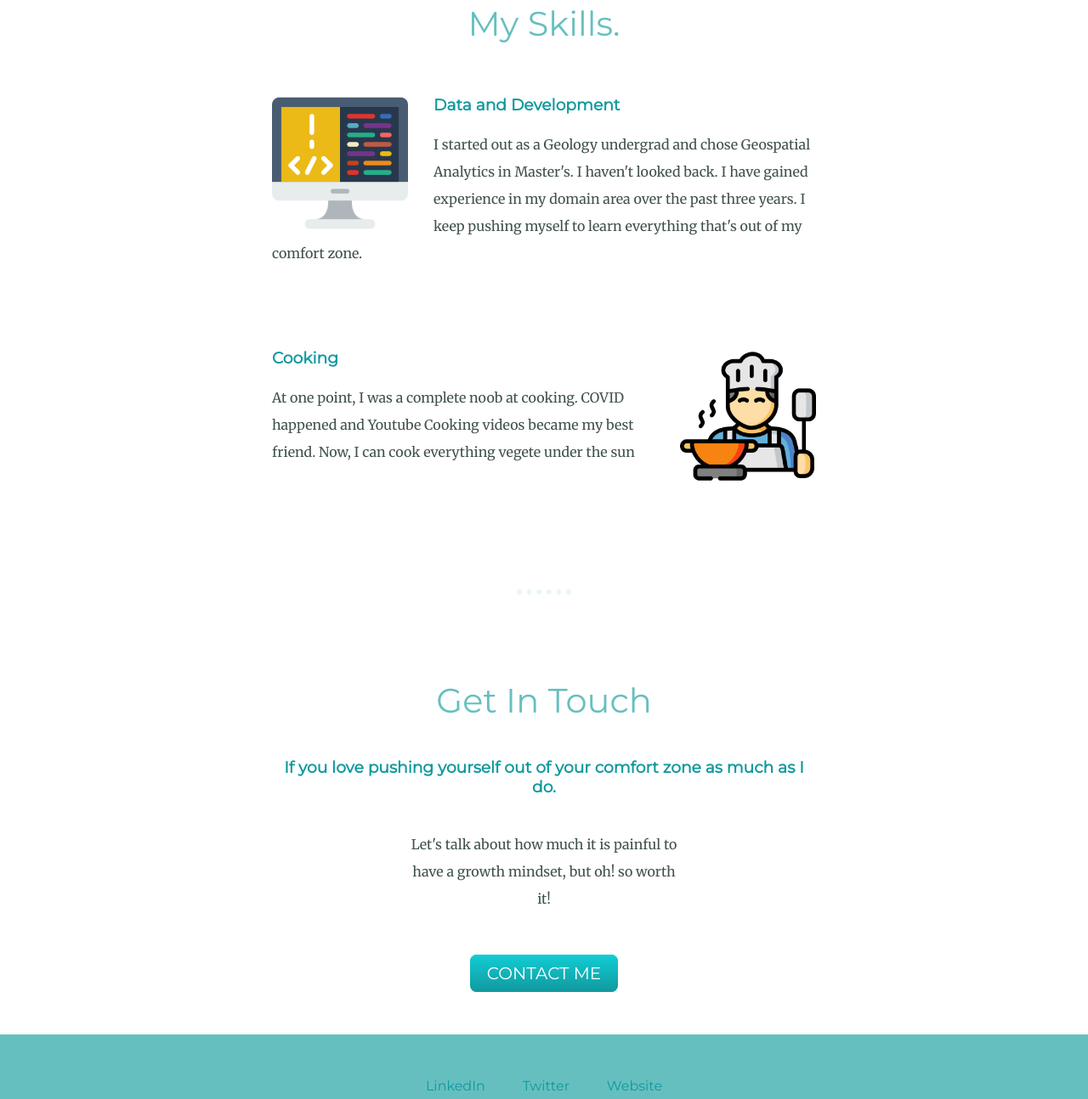
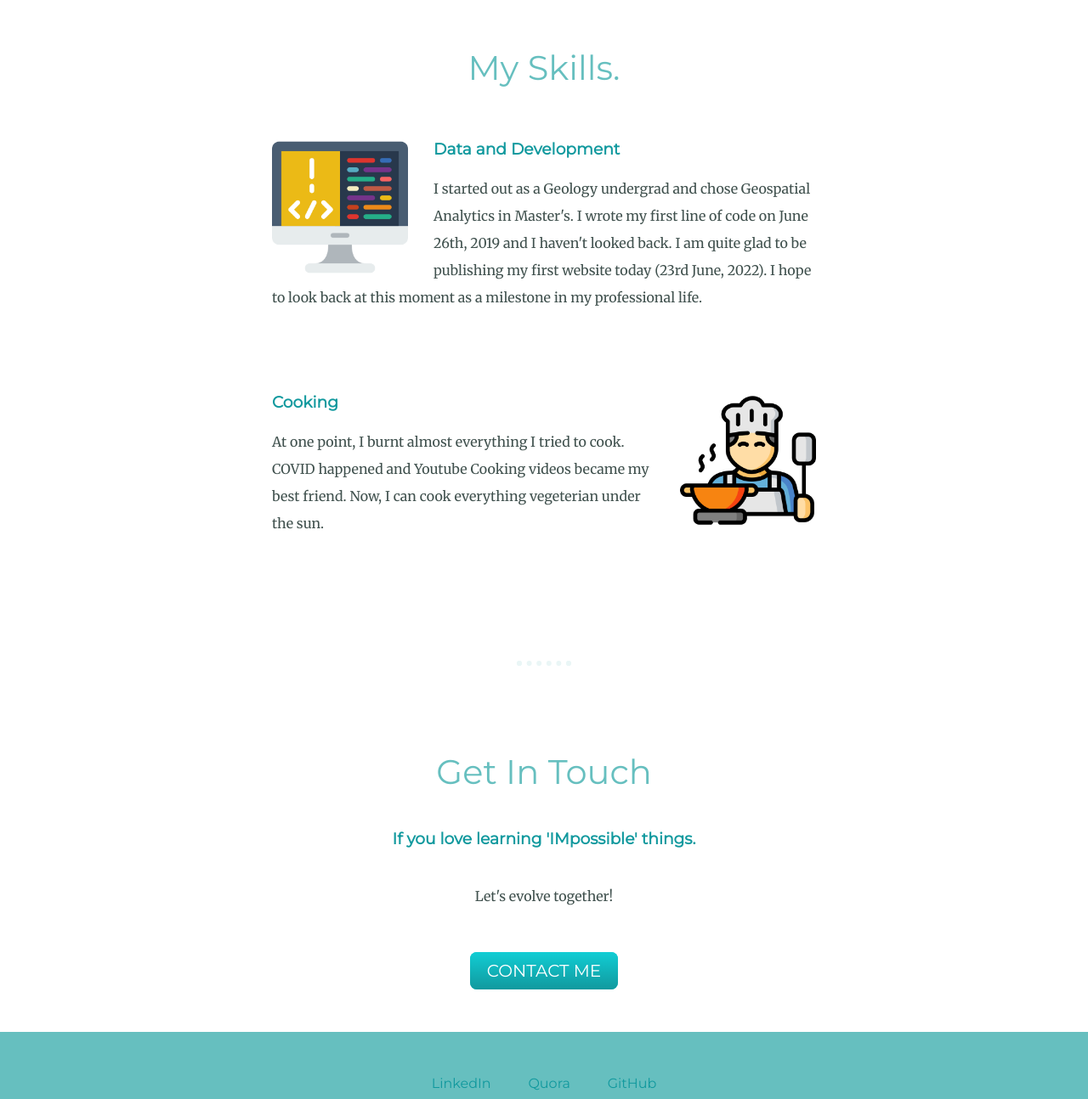
Before and after one commit to faultlady/PersonalWebsite, a plain HTML site: page index.html in a window 1280 px wide. Shown: the part 1337-2631 px from the top of the page at 85% size. Drawn offline with Linux system fonts and the light colour scheme.

Commit message:
Update index.html

```diff
--- a/index.html
+++ b/index.html
@@ -10,7 +10,15 @@
     <link href="https://fonts.googleapis.com/css2?family=Merriweather&family=Montserrat&family=Sacramento&display=swap" rel="stylesheet">
   </head>
   <body>
+    <div class="topnav">
+        <a class="active" href="#intro">Hi</a>
+        <a href="#myskills">Skills</a>
+        <a href="#talktome">Contact Me</a>
+    </div>
+
+
     <div class="topContainer">
+
 
       <h1>I'm Srishti.</h1>
       <h2>a philomath</h2>
@@ -25,47 +33,43 @@
       <img class = "bottom-bird" src="Images/dove.png" alt="bird">
       <img class = "bottom-cloud" src="Images/clouds.png" alt="bottomcloud">
 
+    </div>
 
-
-
-
-    </div>
     <div class="middle-container">
-      <div class="profile">
+      <div id="intro" class="profile">
         <img class = "ranu" src="Images/ranu.png" alt="ranu">
         <h2>Hello.</h2>
-        <p class="intro">I'm a Full Stack Developer, Geospatial Analytics Enthusiast and a part time writer. I love, Geology, Ginger tea. I bake sourdoughs on weekend.</p>
+        <p class="intro">I'm a Software Engineer, Geospatial Analytics Enthusiast and a part time writer. I love Geology, programming and Ginger tea. I bake pizzas or hike on random weekend.</p>
       </div>
       <hr>
-      <div class="skills">
+      <div id="myskills" class="skills">
         <h2>My Skills.</h2>
         <div class="skill-row">
           <img class="skill-computer" src="Images/coding.png" alt="skills">
           <h3>Data and Development</h3>
-          <p>I started out as a Geology undergrad and chose Geospatial Analytics in Master's.
-          I haven't looked back. I have gained experience in my domain area over the past three years.
-          I keep pushing myself to learn everything that's out of my comfort zone.</p>
+          <p>I started out as a Geology undergrad and chose Geospatial Analytics in Master's. I wrote my first line of code on June 26th, 2019 and I haven't looked back.
+          I am quite glad to be publishing my first website today (23rd June, 2022). I hope to look back at this moment as a milestone in my professional life. </p>
         </div>
         <div class="skill-row">
           <img class="chilli" src="Images/cooking.png" alt="chill">
           <h3>Cooking</h3>
-          <p>At one point, I was a complete noob at cooking. COVID happened and Youtube Cooking videos became my best friend. Now, I can cook everything vegete under the sun </p>
+          <p>At one point, I burnt almost everything I tried to cook. COVID happened and Youtube Cooking videos became my best friend. Now, I can cook everything vegeterian under the sun. </p>
         </div>
       </div>
       <hr>
-      <div class="contact-me">
+      <div id="talktome" class="contact-me">
         <h2>Get In Touch</h2>
-        <h3>If you love pushing yourself out of your comfort zone as much as I do.</h3>
-        <p class="contact-me">Let's talk about how much it is painful to have a growth mindset, but oh! so worth it!</p>
-        <a class="btn" href="mailto:name@email.com">CONTACT ME</a>
+        <h3>If you love learning 'IMpossible' things.</h3>
+        <p class="contact-me">Let's evolve together!</p>
+        <a class="btn" href="mailto:srishtid1997@gmail.com">CONTACT ME</a>
       </div>
     </div>
 
 
     <div class="bottom-container">
-      <a class="footer-link" href="https://www.linkedin.com/">LinkedIn</a>
-      <a class="footer-link" href="https://twitter.com/">Twitter</a>
-      <a class="footer-link" href="https://www.appbrewery.co/">Website</a>
+      <a class="footer-link" href="https://www.linkedin.com/in/srishtidubey24/">LinkedIn</a>
+      <a class="footer-link" href="https://www.quora.com/profile/Srishti-Dubey-Vyas">Quora</a>
+      <a class="footer-link" href="https://github.com/faultlady">GitHub</a>
       <p class = "copyright"> © 2022  Srishti Dubey</p>
     </div>
 
```
